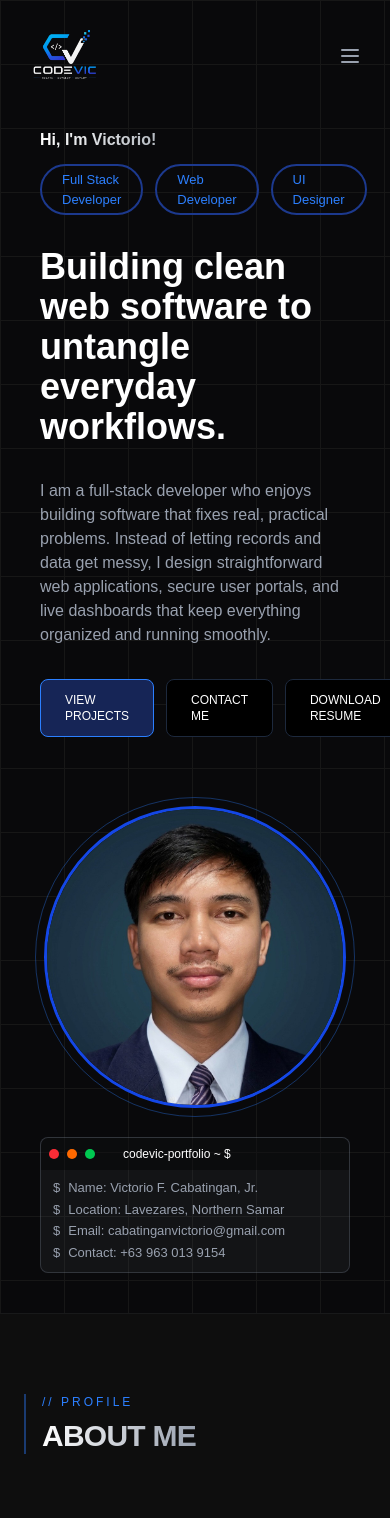
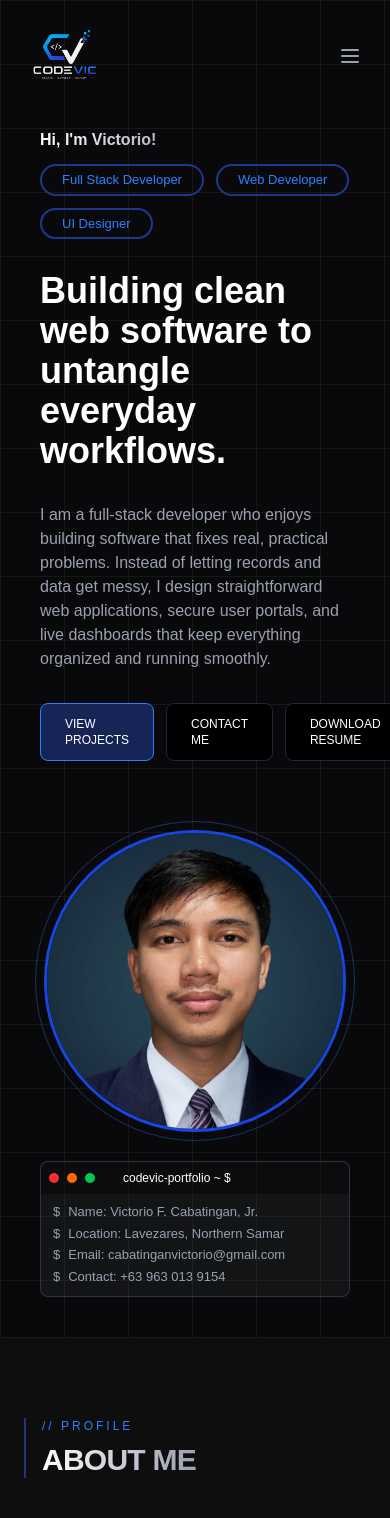
Before and after one commit to victorio222/codevic, a Next.js app: page / in a window 390 px wide. Shown: the top 1518 px of the page. Built offline with nearby package versions, Linux system fonts and the light colour scheme.

Commit message:
motion applied for homepage, about, skills section

```diff
--- a/app/page.tsx
+++ b/app/page.tsx
@@ -8,6 +8,7 @@ import Homepage from "./pages/Home/Homepage";
 import Projects from "./pages/Projects/page";
 import Skills from "./pages/Skills/page";
 import Contact from "./pages/Contact/page";
+import LiveViewers from "./components/LiveViewers";
 
 export default function Home() {
   const [isLoading, setIsLoading] = useState(true);
@@ -17,6 +18,15 @@ export default function Home() {
     if ("scrollRestoration" in history) {
       history.scrollRestoration = "manual";
     }
+
+    if (window.location.hash) {
+      window.history.replaceState(
+        null,
+        document.title,
+        window.location.pathname + window.location.search
+      );
+    };
+
     window.scrollTo(0, 0);
 
     const hasLoadedBefore = sessionStorage.getItem("hasLoadedBefore");
@@ -84,7 +94,7 @@ export default function Home() {
 
         <div className="relative z-10">
           <DefaultLayout>
-            <Homepage />
+            <Homepage isLoading={isLoading} />
             <About />
             <Skills />
             <Projects />
--- a/app/pages/About/page.tsx
+++ b/app/pages/About/page.tsx
@@ -1,20 +1,52 @@
 "use client";
 
-import React from "react";
 import { FontAwesomeIcon } from "@fortawesome/react-fontawesome";
 import { faCode } from "@fortawesome/free-solid-svg-icons/faCode";
 import { faServer } from "@fortawesome/free-solid-svg-icons/faServer";
 import { faMicrochip } from "@fortawesome/free-solid-svg-icons/faMicrochip";
 import { faBolt } from "@fortawesome/free-solid-svg-icons/faBolt";
+import { motion, Variants } from "framer-motion";
 
 export default function About() {
+  const containerVariants = {
+    hidden: { opacity: 0 },
+    visible: {
+      opacity: 1,
+      transition: {
+        staggerChildren: 0.25,
+      },
+    },
+  };
+
+  const itemVariants: Variants = {
+    hidden: { opacity: 0, y: 20 },
+    visible: {
+      opacity: 1,
+      y: 0,
+      transition: {
+        type: "spring",
+        stiffness: 100,
+        damping: 15,
+      },
+    },
+  };
+
   return (
     <section
       id="about"
       className="bg-[#0e0e0e] scroll-mt-13 flex flex-col justify-center items-center border-t border-b border-gray-500/10 py-20 px-6 sm:px-10 lg:px-40 w-full"
     >
-      <div className="text-left text-sm space-y-3 w-full max-w-7xl">
-        <div className="flex flex-col items-start mb-16 border-l-2 border-blue-500/40 pl-4">
+      <motion.div
+        variants={containerVariants}
+        initial="hidden"
+        whileInView="visible"
+        viewport={{ once: true, amount: 0.2 }}
+        className="text-left text-sm space-y-3 w-full max-w-7xl"
+      >
+        <motion.div
+          variants={itemVariants}
+          className="flex flex-col items-start mb-16 border-l-2 border-blue-500/40 pl-4"
+        >
           <span className="text-xs font-mono tracking-[0.25em] text-blue-500 uppercase mb-2">
             // Profile
           </span>
@@ -23,9 +55,9 @@ export default function About() {
               About Me
             </span>
           </h2>
-        </div>
+        </motion.div>
 
-        <div className="p-6 md:p-8 bg-gray-500/5 border border-gray-500/20 rounded-xl backdrop-blur-sm mb-12 relative overflow-hidden group">
+        <motion.div variants={itemVariants} className="p-6 md:p-8 bg-gray-500/5 border border-gray-500/20 rounded-xl backdrop-blur-sm mb-12 relative overflow-hidden group">
           <div className="absolute top-0 right-0 w-64 h-64 bg-blue-500/5 rounded-full blur-3xl pointer-events-none"></div>
           <p className="text-gray-300 text-sm md:text-base leading-relaxed font-normal">
             Full-stack developer focused on engineering digital tools that
@@ -39,10 +71,10 @@ export default function About() {
             dashboards, and lightweight runtime execution architectures to solve
             practical administrative challenges.
           </p>
-        </div>
+        </motion.div>
 
         <div className="grid grid-cols-1 gap-4 sm:grid-cols-2 lg:grid-cols-4 w-full">
-          <div className="p-6 border border-gray-500/10 rounded-xl bg-gray-500/5 hover:bg-blue-500/5 transition-all duration-300 hover:-translate-y-1 hover:border-blue-500/30 flex flex-col justify-between group">
+          <motion.div variants={itemVariants} className="p-6 border border-gray-500/10 rounded-xl bg-gray-500/5 hover:bg-blue-500/5 transition-all duration-300 hover:-translate-y-1 hover:border-blue-500/30 flex flex-col justify-between group">
             <div>
               <div className="w-8 h-8 rounded-lg bg-blue-500/10 border border-blue-500/20 flex items-center justify-center text-blue-400 mb-4 group-hover:scale-105 transition-transform">
                 <FontAwesomeIcon icon={faCode} className="text-xs" />
@@ -60,9 +92,9 @@ export default function About() {
             <div className="mt-4 pt-2 border-t border-gray-500/5 text-[10px] font-mono text-gray-500">
               engine // client_side
             </div>
-          </div>
+          </motion.div>
 
-          <div className="p-6 border border-gray-500/10 rounded-xl bg-gray-500/5 hover:bg-blue-500/5 transition-all duration-300 hover:-translate-y-1 hover:border-blue-500/30 flex flex-col justify-between group">
+          <motion.div variants={itemVariants} className="p-6 border border-gray-500/10 rounded-xl bg-gray-500/5 hover:bg-blue-500/5 transition-all duration-300 hover:-translate-y-1 hover:border-blue-500/30 flex flex-col justify-between group">
             <div>
               <div className="w-8 h-8 rounded-lg bg-blue-500/10 border border-blue-500/20 flex items-center justify-center text-blue-400 mb-4 group-hover:scale-105 transition-transform">
                 <FontAwesomeIcon icon={faServer} className="text-xs" />
@@ -80,9 +112,9 @@ export default function About() {
             <div className="mt-4 pt-2 border-t border-gray-500/5 text-[10px] font-mono text-gray-500">
               engine // server_side
             </div>
-          </div>
+          </motion.div>
 
-          <div className="p-6 border border-gray-500/10 rounded-xl bg-gray-500/5 hover:bg-blue-500/5 transition-all duration-300 hover:-translate-y-1 hover:border-blue-500/30 flex flex-col justify-between group">
+          <motion.div variants={itemVariants} className="p-6 border border-gray-500/10 rounded-xl bg-gray-500/5 hover:bg-blue-500/5 transition-all duration-300 hover:-translate-y-1 hover:border-blue-500/30 flex flex-col justify-between group">
             <div>
               <div className="w-8 h-8 rounded-lg bg-blue-500/10 border border-blue-500/20 flex items-center justify-center text-blue-400 mb-4 group-hover:scale-105 transition-transform">
                 <FontAwesomeIcon icon={faMicrochip} className="text-xs" />
@@ -99,9 +131,9 @@ export default function About() {
             <div className="mt-4 pt-2 border-t border-gray-500/5 text-[10px] font-mono text-gray-500">
               engine // embedded_sys
             </div>
-          </div>
+          </motion.div>
 
-          <div className="p-6 border border-gray-500/10 rounded-xl bg-gray-500/5 hover:bg-blue-500/5 transition-all duration-300 hover:-translate-y-1 hover:border-blue-500/30 flex flex-col justify-between group">
+          <motion.div variants={itemVariants} className="p-6 border border-gray-500/10 rounded-xl bg-gray-500/5 hover:bg-blue-500/5 transition-all duration-300 hover:-translate-y-1 hover:border-blue-500/30 flex flex-col justify-between group">
             <div>
               <div className="w-8 h-8 rounded-lg bg-blue-500/10 border border-blue-500/20 flex items-center justify-center text-blue-400 mb-4 group-hover:scale-105 transition-transform">
                 <FontAwesomeIcon icon={faBolt} className="text-xs" />
@@ -118,9 +150,9 @@ export default function About() {
             <div className="mt-4 pt-2 border-t border-gray-500/5 text-[10px] font-mono text-gray-500">
               engine // native_runtime
             </div>
-          </div>
+          </motion.div>
         </div>
-      </div>
+      </motion.div>
     </section>
   );
 }
--- a/app/pages/Home/Homepage.tsx
+++ b/app/pages/Home/Homepage.tsx
@@ -10,7 +10,11 @@ interface NavLink {
   targetId: string;
 }
 
-export default function Homepage() {
+interface HomepageProps {
+  isLoading: boolean;
+}
+
+export default function Homepage({ isLoading }: HomepageProps) {
   const navLinks: NavLink[] = [
     { name: "Contact", targetId: "contact" },
     { name: "Projects", targetId: "projects" },
@@ -40,7 +44,7 @@ export default function Homepage() {
     visible: {
       opacity: 1,
       transition: {
-        staggerChildren: 0.25,
+        staggerChildren: 0.15,
       },
     },
   };
@@ -54,6 +58,15 @@ export default function Homepage() {
     },
   };
 
+  const profileVariants: Variants = {
+    hidden: { opacity: 0, x: 50 },
+    visible: {
+      opacity: 1,
+      x: 0,
+      transition: { type: "spring", stiffness: 80, damping: 15 },
+    },
+  };
+
   return (
     <section
       id="home"
@@ -63,7 +76,8 @@ export default function Homepage() {
         className="space-y-3"
         variants={containerVariants}
         initial="hidden"
-        animate="visible"
+        whileInView={!isLoading ? "visible" : "hidden"}
+        viewport={{ once: true }}
       >
         <motion.h1
           className="font-bold text-transparent bg-clip-text bg-linear-to-r from-white to-gray-600 sm:text-4xl md:text-6xl"
@@ -73,9 +87,9 @@ export default function Homepage() {
         </motion.h1>
 
         <motion.div className="mb-8" variants={itemVariants}>
-          <ul className="flex gap-3 text-[13px]">
+          <ul className="flex gap-3 text-[13px] flex-wrap">
             {["Full Stack Developer", "Web Developer", "UI Designer"].map(
-              (badge, i) => (
+              (badge) => (
                 <motion.li
                   key={badge}
                   className="px-5 py-1 border-2 border-blue-900 rounded-4xl text-blue-500 hover:border-blue-500 transition-colors"
@@ -137,12 +151,16 @@ export default function Homepage() {
         </motion.nav>
       </motion.div>
 
-      <div className="flex flex-col items-center">
+      <motion.div
+        className="flex flex-col items-center"
+        variants={containerVariants}
+        initial="hidden"
+        whileInView={!isLoading ? "visible" : "hidden"}
+        viewport={{ once: true }}
+      >
         <motion.div
           className="border border-blue-500/35 w-80 h-80 rounded-full overflow-hidden relative p-2"
-          initial={{ opacity: 0, x: 50 }}
-          animate={{ opacity: 1, x: 0 }}
-          transition={{ type: "spring", stiffness: 80, delay: 0.2 }}
+          variants={profileVariants}
           whileHover={{ scale: 1.03 }}
         >
           <Image
@@ -155,9 +173,7 @@ export default function Homepage() {
 
         <motion.div
           className="flex flex-col w-full bg-gray-500/10 border overflow-hidden border-gray-500/35 rounded-lg mt-5 gap-2"
-          initial={{ opacity: 0, scale: 0.9 }}
-          animate={{ opacity: 1, scale: 1 }}
-          transition={{ duration: 0.5, delay: 0.4 }}
+          variants={itemVariants}
         >
           <div className="bg-black/40 w-full p-2 flex items-center gap-2">
             <div className="w-2.5 h-2.5 rounded-full bg-red-500"></div>
@@ -180,7 +196,7 @@ export default function Homepage() {
             </span>
           </div>
         </motion.div>
-      </div>
+      </motion.div>
     </section>
   );
 }
--- a/app/pages/Skills/page.tsx
+++ b/app/pages/Skills/page.tsx
@@ -24,15 +24,46 @@ import {
   SiGit,
   SiInsomnia,
 } from "react-icons/si";
+import { motion, Variants } from "framer-motion";
 
 export default function Skills() {
+  const containerVariants = {
+    hidden: { opacity: 0 },
+    visible: {
+      opacity: 1,
+      transition: { staggerChildren: 0.25 },
+    },
+  };
+
+  const itemVariants: Variants = {
+    hidden: { opacity: 0, y: 20 },
+    visible: {
+      opacity: 1,
+      y: 0,
+      transition: {
+        type: "spring",
+        stiffness: 100,
+        damping: 15,
+      },
+    },
+  };
+
   return (
     <section
       id="skills"
       className="scroll-mt-13 flex flex-col justify-center items-center py-20 px-6 sm:px-10 lg:px-40 w-full"
     >
-      <div className="text-left text-sm space-y-3 w-full max-w-7xl">
-        <div className="flex flex-col items-start mb-16 border-l-2 border-blue-500/40 pl-4">
+      <motion.div
+        variants={containerVariants}
+        initial="hidden"
+        whileInView="visible"
+        viewport={{ once: true, amount: 0.2 }}
+        className="text-left text-sm space-y-3 w-full max-w-7xl"
+      >
+        <motion.div
+          variants={containerVariants}
+          className="flex flex-col items-start mb-16 border-l-2 border-blue-500/40 pl-4"
+        >
           <span className="text-xs font-mono tracking-[0.25em] text-blue-500 uppercase mb-2">
             // Skill
           </span>
@@ -41,10 +72,14 @@ export default function Skills() {
               TECH STACK
             </span>
           </h2>
-        </div>
+        </motion.div>
 
         <div className="grid grid-cols-1 gap-6 sm:grid-cols-2 md:grid-cols-3">
-          <div className="flex flex-col w-full bg-gray-500/5 border overflow-hidden border-gray-500/20 rounded-lg backdrop-blur-sm">
+          <motion.div
+            variants={itemVariants}
+            whileHover={{ y: -10 }}
+            className="flex flex-col w-full bg-gray-500/5 border overflow-hidden border-gray-500/20 rounded-lg backdrop-blur-sm"
+          >
             <div className="bg-black/40 w-full p-3 flex items-center gap-2 border-b border-gray-500/10">
               <div className="w-2.5 h-2.5 rounded-full bg-red-500"></div>
               <div className="w-2.5 h-2.5 rounded-full bg-orange-500"></div>
@@ -126,9 +161,13 @@ export default function Skills() {
                 <span className="font-medium text-white">Next.js</span>
               </div>
             </div>
-          </div>
+          </motion.div>
 
-          <div className="flex flex-col w-full bg-gray-500/5 border overflow-hidden border-gray-500/20 rounded-lg backdrop-blur-sm">
+          <motion.div
+            variants={itemVariants}
+            whileHover={{ y: -10 }}
+            className="flex flex-col w-full bg-gray-500/5 border overflow-hidden border-gray-500/20 rounded-lg backdrop-blur-sm"
+          >
             <div className="bg-black/40 w-full p-3 flex items-center gap-2 border-b border-gray-500/10">
               <div className="w-2.5 h-2.5 rounded-full bg-red-500"></div>
               <div className="w-2.5 h-2.5 rounded-full bg-orange-500"></div>
@@ -178,9 +217,13 @@ export default function Skills() {
                 <span className="font-medium text-white">REST APIs</span>
               </div>
             </div>
-          </div>
+          </motion.div>
 
-          <div className="flex flex-col w-full bg-gray-500/5 border overflow-hidden border-gray-500/20 rounded-lg backdrop-blur-sm sm:col-span-2 md:col-span-1 sm:max-w-sm sm:justify-self-center">
+          <motion.div
+            variants={itemVariants}
+            whileHover={{ y: -10 }}
+            className="flex flex-col w-full bg-gray-500/5 border overflow-hidden border-gray-500/20 rounded-lg backdrop-blur-sm sm:col-span-2 md:col-span-1 sm:max-w-sm sm:justify-self-center"
+          >
             <div className="bg-black/40 w-full p-3 flex items-center gap-2 border-b border-gray-500/10">
               <div className="w-2.5 h-2.5 rounded-full bg-red-500"></div>
               <div className="w-2.5 h-2.5 rounded-full bg-orange-500"></div>
@@ -239,9 +282,9 @@ export default function Skills() {
                 <span className="font-medium text-white">Linux / Bash</span>
               </div>
             </div>
-          </div>
+          </motion.div>
         </div>
-      </div>
+      </motion.div>
     </section>
   );
 }
```
